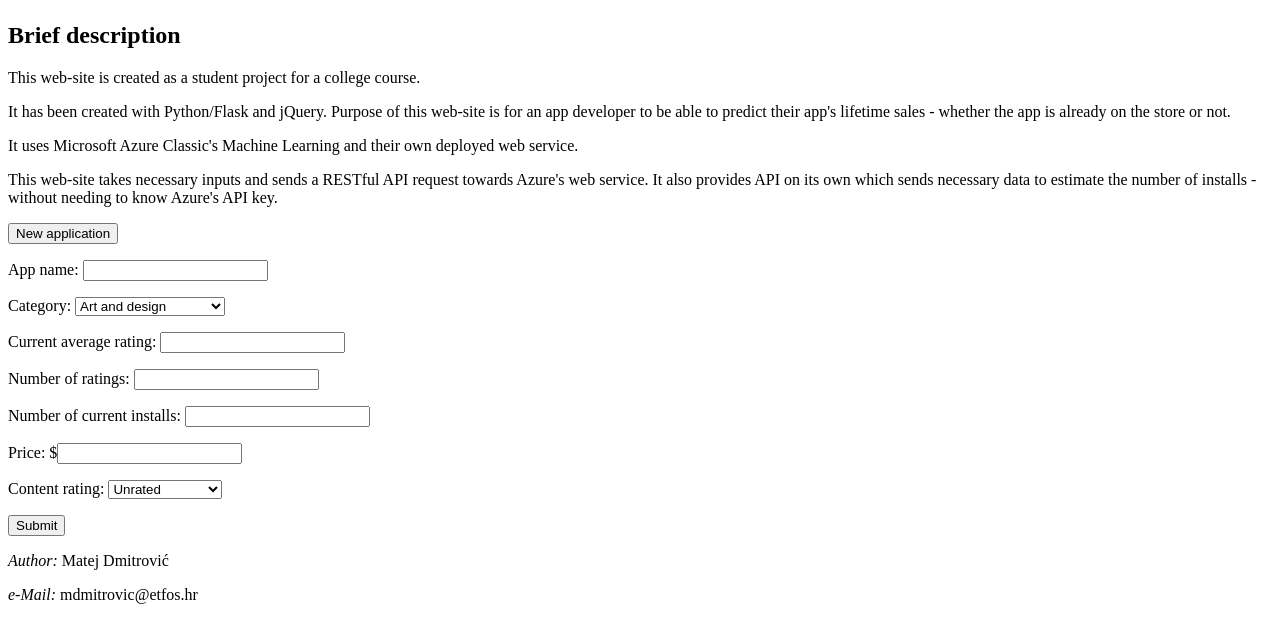
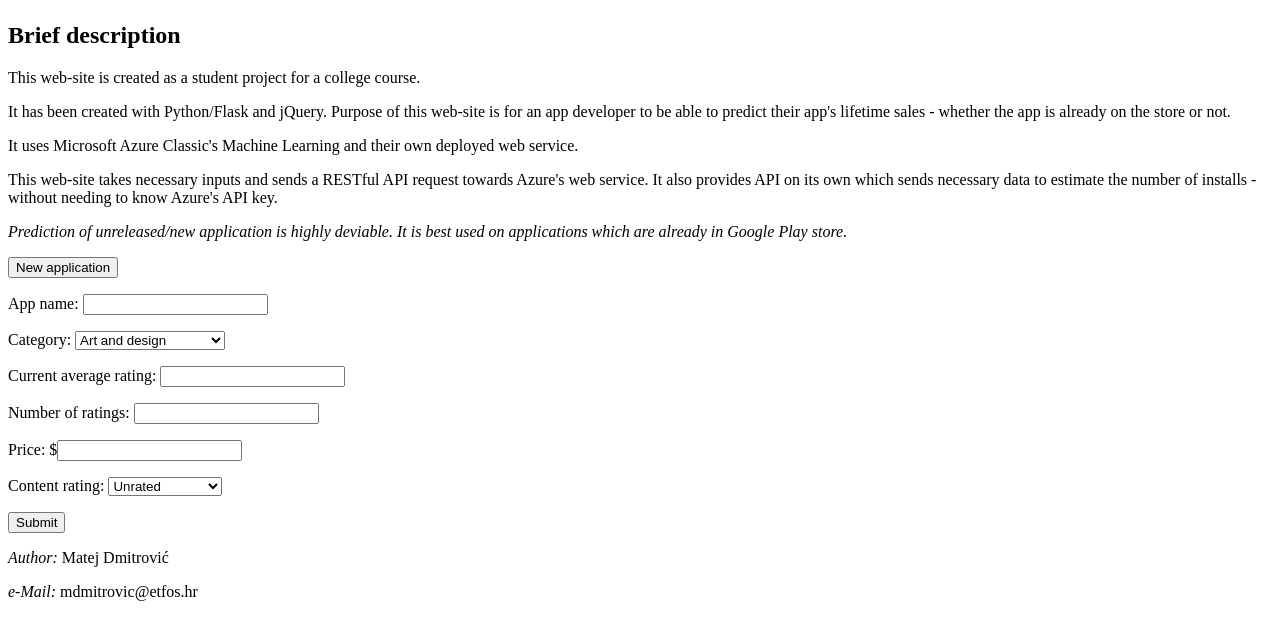
Before and after one commit to Matt-Tyrantin/RUAP-project, a Flask app: page / in a window 1280 px wide. Shown: the part 58-701 px from the top of the page. Run offline with Flask 2, Linux system fonts and the light colour scheme.

Commit message:
input changes

```diff
--- a/modules/predict.py
+++ b/modules/predict.py
@@ -13,7 +13,7 @@ def predict_single(form_data):
     app_category = form_data['app_category']
     app_rating = form_data['app_rating'] or 0
     app_ratings = form_data['app_ratings'] or 0
-    app_installs = form_data['app_installs'] or 0
+    app_installs = 0
     app_price = form_data['app_price']
     app_content_rating = form_data['app_content_rating']
 
--- a/templates/index.html
+++ b/templates/index.html
@@ -26,6 +26,9 @@
                         It also provides API on its own which sends necessary data to estimate the number of installs - without needing
                         to know Azure's API key.
                     </p>
+                    <p><em>Prediction of unreleased/new application is highly deviable. It is best used on applications
+                        which are already in Google Play store.
+                    </em></p>
                 </article>
 
                 <article>
@@ -35,10 +38,9 @@
                         <form method="POST" action="/predict/">
                             <p><label for="app_name">App name: </label><input type="text" name="app_name"></p>
                             <p><label for="app_category">Category: </label><select name="app_category"></select></p>
-                            <p class="toggleable"><label for="app_rating">Current average rating: </label><input type="number" name="app_rating"></p>
+                            <p class="toggleable"><label for="app_rating">Current average rating: </label><input type="number" step="any" name="app_rating"></p>
                             <p class="toggleable"><label for="app_ratings">Number of ratings: </label><input type="number" name="app_ratings"></p>
-                            <p class="toggleable"><label for="app_installs">Number of current installs: </label><input type="number" name="app_installs"></p>
-                            <p><label for="app_price">Price: </label>$<input type="number" name="app_price" required></p>
+                            <p><label for="app_price">Price: </label>$<input type="number" name="app_price" step="any" required></p>
                             <p><label for="app_content_rating">Content rating: </label><select name="app_content_rating"></select></p>
 
                             <p><input type="submit"></p>
```
Also changed, not shown: 1 other file.
